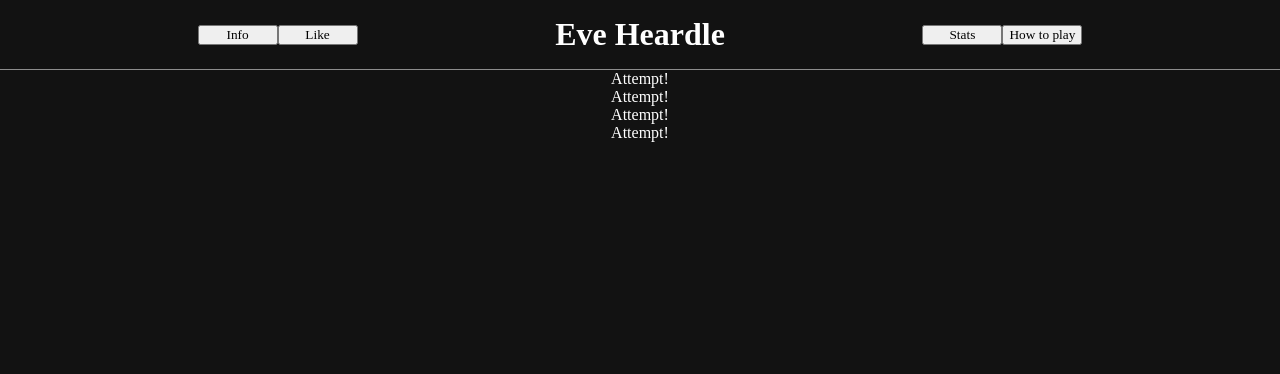
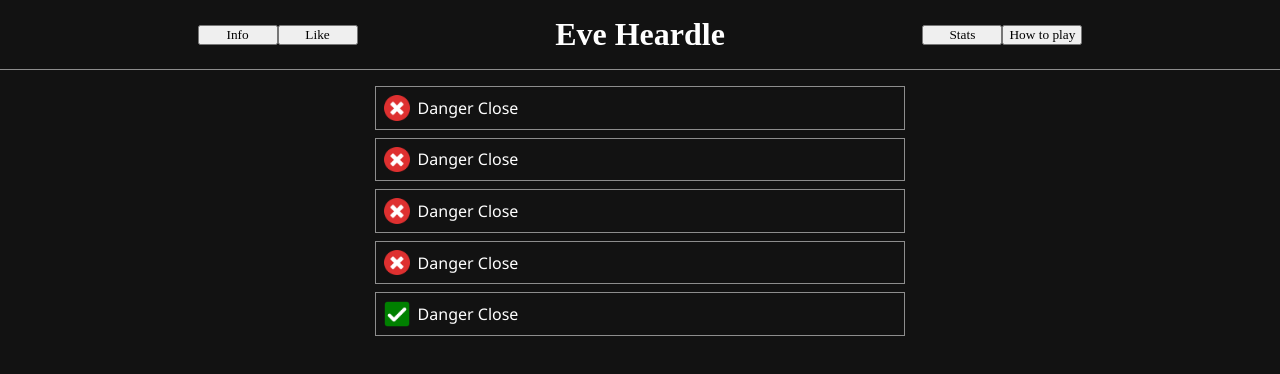
Before and after one commit to TheMagicDragonMX/Eve-Heardle, a React (Create React App) app in the folder client/: page / in a window 1280 px wide. Shown: the top 374 px of the page. Built offline with nearby package versions, Linux system fonts and the light colour scheme.

Commit message:
Gived style to Attempts

```diff
--- a/client/src/App.scss
+++ b/client/src/App.scss
@@ -6,6 +6,7 @@
   flex-direction: column;
   align-items: center;
   justify-content: flex-start;
+  gap: 1rem;
 
   width: 100%;
   min-height: 100vh;
--- a/client/src/pages/Game/Attempt/Attempt.scss
+++ b/client/src/pages/Game/Attempt/Attempt.scss
@@ -0,0 +1,22 @@
+.attempt {
+  padding: 0.5rem;
+  width: 40%;
+
+  display: flex;
+  flex-direction: row;
+  align-items: center;
+  justify-content: flex-start;
+  gap: 0.5rem;
+
+  border-color: rgb(141, 141, 141);
+  border-width: 1px;
+  border-style: solid;
+
+  .attempt-status {
+    width: 5%;
+  }
+
+  p {
+    font-family: 'Segoe UI', Tahoma, Geneva, Verdana, sans-serif;
+  }
+}
--- a/client/src/pages/Game/Attempt/Attempt.tsx
+++ b/client/src/pages/Game/Attempt/Attempt.tsx
@@ -1,11 +1,23 @@
 import React from "react";
+
+import crossImage from "Media/red-cross.png"
+import checkmark from "Media/checkmark.png"
 
 import "./Attempt.scss"
 
-const Attempt = () => {
+interface AttemptProps {
+  songName: string;
+  isCorrect: boolean;
+}
+
+const Attempt = (props: AttemptProps) => {
   return (
     <div className="attempt">
-      Attempt!
+      <img
+        src={ props.isCorrect ? checkmark : crossImage }
+        className="attempt-status" />
+
+      <p>{ props.songName }</p>
     </div>
   )
 }
--- a/client/src/pages/Game/Game.scss
+++ b/client/src/pages/Game/Game.scss
@@ -1,2 +1,18 @@
-#home {
+#game {
+  width: 100%;
+
+  display: flex;
+  flex-direction: column;
+  align-items: center;
+  justify-content: flex-start;
+
+  #list-of-attempts {
+    width: 100%;
+
+    display: flex;
+    flex-direction: column;
+    align-items: center;
+    justify-content: center;
+    gap: 0.5rem;
+  }
 }
--- a/client/src/pages/Game/Game.tsx
+++ b/client/src/pages/Game/Game.tsx
@@ -6,10 +6,13 @@
 const Game = () => {
   return (
     <div id="game">
-      <Attempt />
-      <Attempt />
-      <Attempt />
-      <Attempt />
+      <ul id="list-of-attempts">
+        <Attempt songName="Danger Close" isCorrect={ false } />
+        <Attempt songName="Danger Close" isCorrect={ false } />
+        <Attempt songName="Danger Close" isCorrect={ false } />
+        <Attempt songName="Danger Close" isCorrect={ false } />
+        <Attempt songName="Danger Close" isCorrect={ true } />
+      </ul>
 
 
     </div>
```
Also changed, not shown: client/src/Media/checkmark.png (added), client/src/Media/red-cross.png (added).
